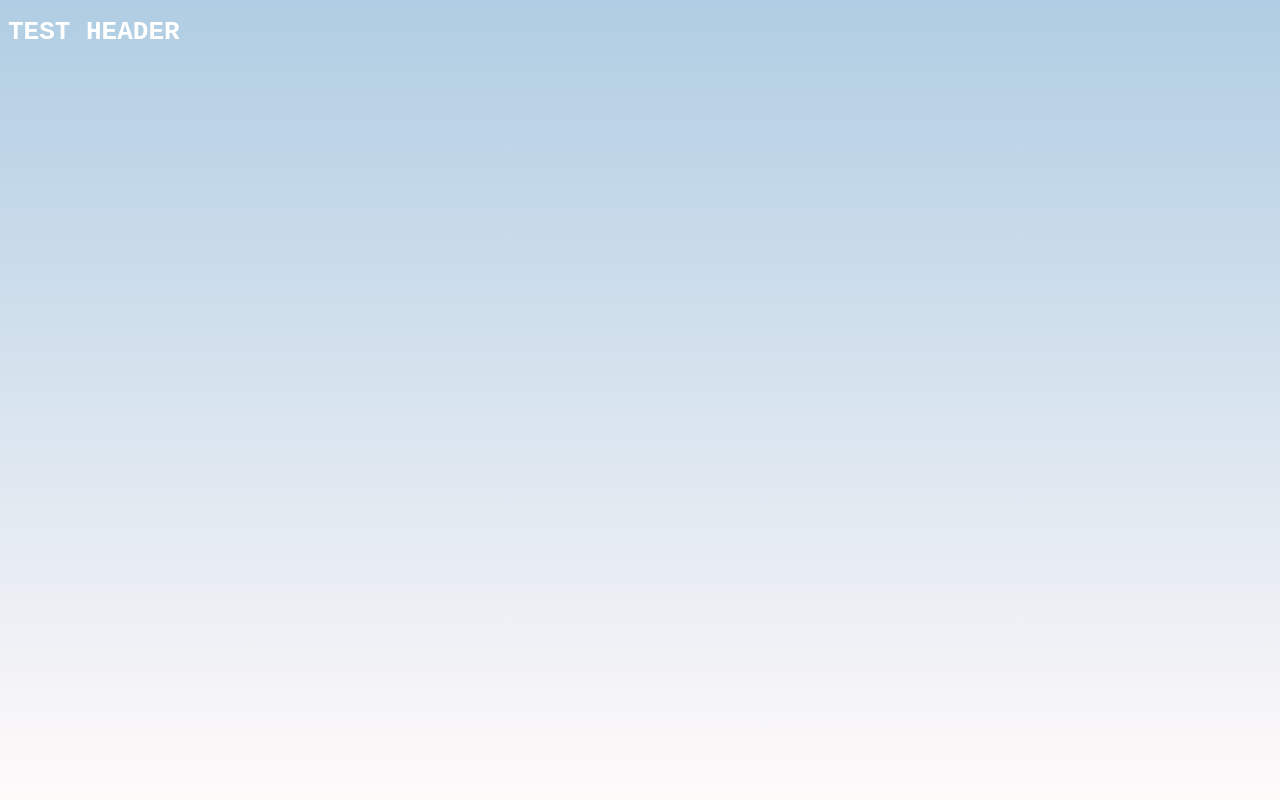
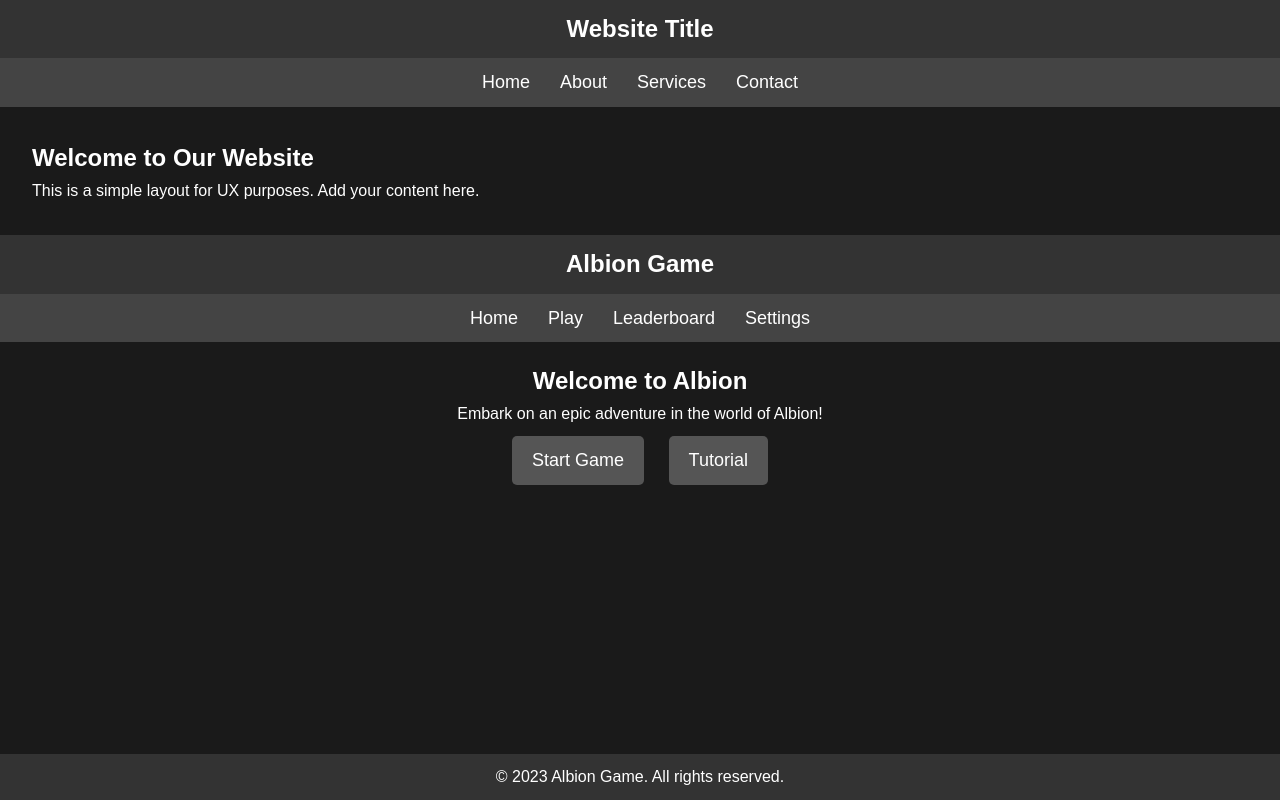
Before and after one commit to RobyCajulis/chistir, a plain HTML site: page index.html in a window 1280 px wide. Drawn offline with Linux system fonts and the light colour scheme.

```diff
--- a/index.html
+++ b/index.html
@@ -3,11 +3,147 @@
 <head>
     <meta charset="UTF-8">
     <meta name="viewport" content="width=device-width, initial-scale=1.0">
-
-    <link href = "styles.css" rel = "stylesheet">
-    <title>Document</title>
+    <title>Website Layout</title>
+    <style>
+        * {
+            margin: 0;
+            padding: 0;
+            box-sizing: border-box;
+        }
+        body {
+            font-family: Arial, sans-serif;
+            line-height: 1.6;
+        }
+        header {
+            background: #333;
+            color: #fff;
+            padding: 1rem 0;
+            text-align: center;
+        }
+        nav {
+            background: #444;
+            color: #fff;
+            padding: 0.5rem;
+            text-align: center;
+        }
+        nav a {
+            color: #fff;
+            margin: 0 1rem;
+            text-decoration: none;
+        }
+        main {
+            padding: 2rem;
+        }
+        footer {
+            background: #333;
+            color: #fff;
+            text-align: center;
+            padding: 1rem 0;
+            margin-top: 2rem;
+        }
+    </style>
 </head>
 <body>
-    <h1>TEST HEADER</h1>
+    <header>
+        <h1>Website Title</h1>
+    </header>
+    <nav>
+        <a href="#">Home</a>
+        <a href="#">About</a>
+        <a href="#">Services</a>
+        <a href="#">Contact</a>
+    </nav>
+    <main>
+        <h2>Welcome to Our Website</h2>
+        <p>This is a simple layout for UX purposes. Add your content here.</p>
+    </main>
+    <footer>
+        <p>&copy; 2023 Your Website. All rights reserved.</p>
+    </footer>
 </body>
 </html>
+<!DOCTYPE html>
+<html lang="en">
+<head>
+    <meta charset="UTF-8">
+    <meta name="viewport" content="width=device-width, initial-scale=1.0">
+    <title>Albion Game UI</title>
+    <style>
+        body {
+            margin: 0;
+            font-family: Arial, sans-serif;
+            background: #1a1a1a;
+            color: #fff;
+        }
+        header {
+            background: #333;
+            padding: 10px 20px;
+            text-align: center;
+        }
+        header h1 {
+            margin: 0;
+            font-size: 24px;
+        }
+        nav {
+            display: flex;
+            justify-content: center;
+            background: #444;
+            padding: 10px 0;
+        }
+        nav a {
+            color: #fff;
+            text-decoration: none;
+            margin: 0 15px;
+            font-size: 18px;
+        }
+        nav a:hover {
+            text-decoration: underline;
+        }
+        .container {
+            padding: 20px;
+            text-align: center;
+        }
+        .button {
+            display: inline-block;
+            padding: 10px 20px;
+            margin: 10px;
+            background: #555;
+            color: #fff;
+            text-decoration: none;
+            border-radius: 5px;
+            font-size: 18px;
+        }
+        .button:hover {
+            background: #777;
+        }
+        footer {
+            background: #333;
+            padding: 10px 20px;
+            text-align: center;
+            position: fixed;
+            bottom: 0;
+            width: 100%;
+        }
+    </style>
+</head>
+<body>
+    <header>
+        <h1>Albion Game</h1>
+    </header>
+    <nav>
+        <a href="#home">Home</a>
+        <a href="#play">Play</a>
+        <a href="#leaderboard">Leaderboard</a>
+        <a href="#settings">Settings</a>
+    </nav>
+    <div class="container">
+        <h2>Welcome to Albion</h2>
+        <p>Embark on an epic adventure in the world of Albion!</p>
+        <a href="#play" class="button">Start Game</a>
+        <a href="#tutorial" class="button">Tutorial</a>
+    </div>
+    <footer>
+        <p>&copy; 2023 Albion Game. All rights reserved.</p>
+    </footer>
+</body>
+</html>
--- a/styles.css
+++ b/styles.css
@@ -1,3 +1,4 @@
+/*Disregard this, kala ko wala pang gumawa sa styler.*/
 body{
     background-image: linear-gradient(rgb(176, 205, 227), #FFFAFA  );
     background-repeat: no-repeat;
```
